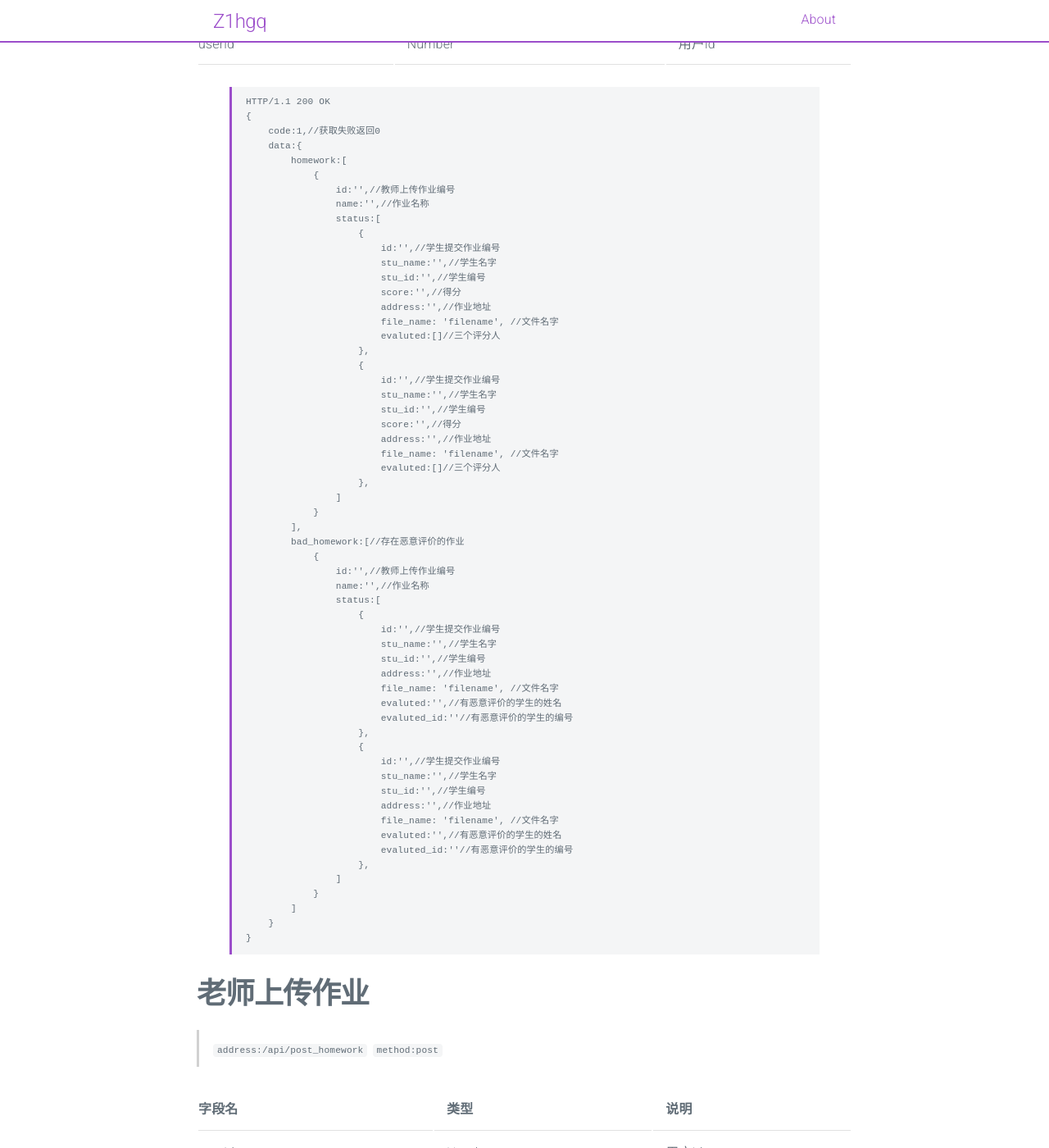
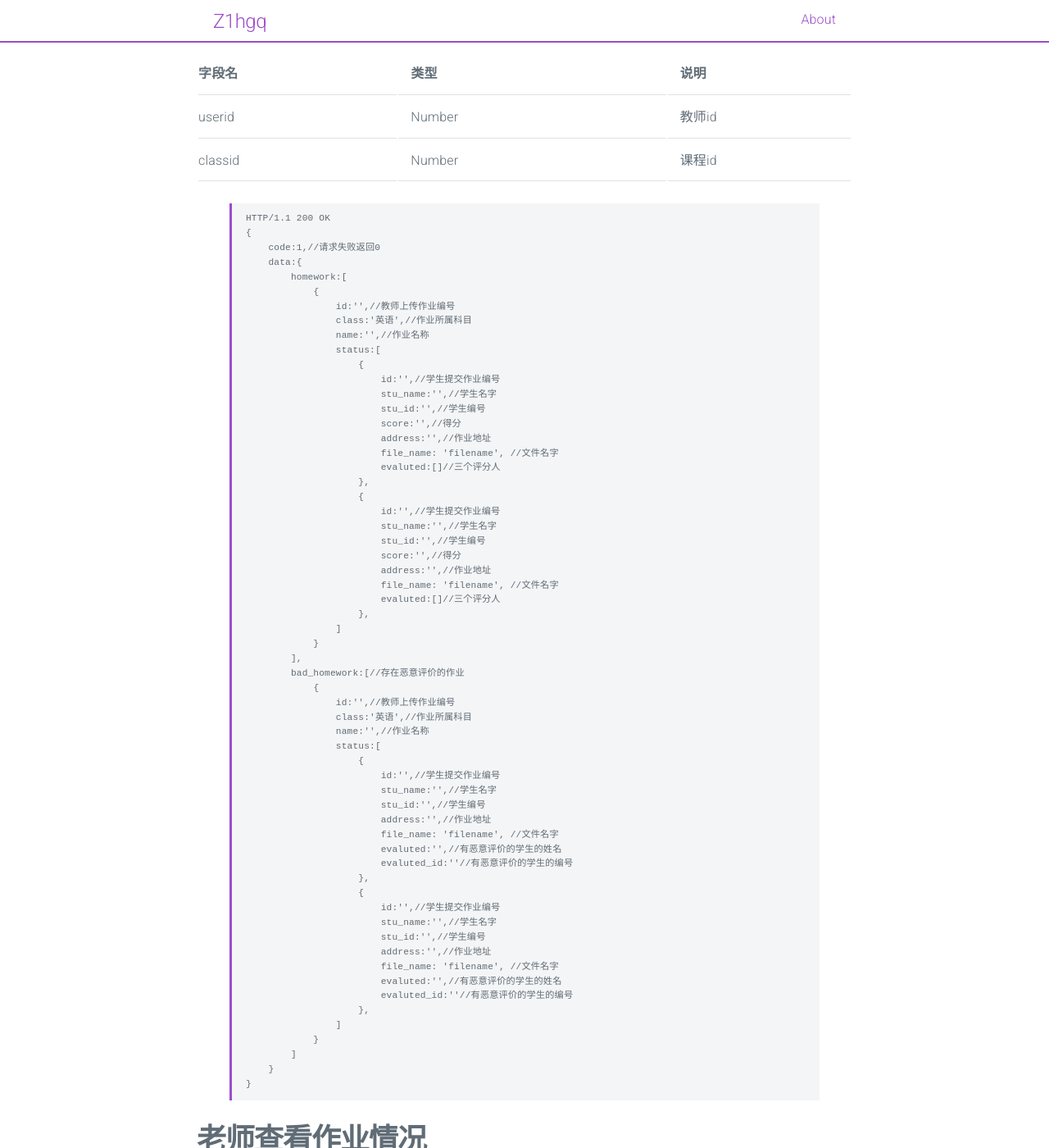
Before and after one commit to Z1hgq/Z1hgq.github.io, a Jekyll site: the page built from _posts/2019-03-13-Student-homework-evalution-system-api.md, in a window 1280 px wide and 1400 px high, scrolled down 3610 px. Shown: the whole window at 82% size. Built offline with Jekyll 4.4.1, drawn with Linux system fonts in a browser that asks for light colours; some of the changed text lies outside the part shown.

Commit message:
api update

```diff
--- a/_posts/2019-03-13-Student-homework-evalution-system-api.md
+++ b/_posts/2019-03-13-Student-homework-evalution-system-api.md
@@ -64,6 +64,7 @@ HTTP/1.1 200 OK
         homework_to_be_done:[  //所有待完成的作业都放进这个数组
             {
                 id:123,//教师上传作业编号
+                class:'英语',//作业所属科目
                 name:'',//作业名称
                 address:''//作业地址
                 file_name: 'filename', //文件名字
@@ -73,6 +74,7 @@ HTTP/1.1 200 OK
             },
             {
                 id:123,//教师上传作业编号
+                class:'英语',//作业所属科目
                 name:'',//作业名称
                 address:''//作业地址
                 file_name: 'filename', //文件名字
@@ -84,6 +86,7 @@ HTTP/1.1 200 OK
         homework_to_be_evalution:[//所有待测评的作业
             {
                 id:123,//待测评的提交作业编号
+                class:'英语',//作业所属科目
                 student_id:'',//该作业的学生编号
                 name:'',//待测评作业文件名称
                 file_name: 'filename', //文件名字
@@ -91,6 +94,7 @@ HTTP/1.1 200 OK
             },
             {
                 id:123,//待测评的提交作业编号
+                class:'英语',//作业所属科目
                 student_id:'',//该作业的学生编号
                 name:'',//待测评作业文件名称
                 file_name: 'filename', //文件名字
@@ -98,6 +102,7 @@ HTTP/1.1 200 OK
             },
             {
                 id:123,//待测评的提交作业编号
+                class:'英语',//作业所属科目
                 student_id:'',//该作业的学生编号
                 name:'',//待测评作业文件名称
                 file_name: 'filename', //文件名字
@@ -135,7 +140,7 @@ HTTP/1.1 200 OK
 | 字段名 | 类型 | 说明 |
 | --- | --- | --- |
 | id | Number | 学生编号 |
-| homework_id | Number | 作业编号 |
+| homework_id | Number | 教师上传a作业编号 |
 | address | String | 作业地址 |
 
 {% highlight ruby %}
@@ -144,6 +149,80 @@ HTTP/1.1 200 OK
     code:1,//上传失败返回0
 }
 {% endhighlight %}
+
+### **根据课程编号查询作业**
+
+> `address:/api/get_homework_by_class`
+> `method:get`
+
+| 字段名 | 类型 | 说明 |
+| --- | --- | --- |
+| userid | Number | 教师id |
+| classid | Number | 课程id |
+
+{% highlight ruby %}
+HTTP/1.1 200 OK
+{
+    code:1,//请求失败返回0
+    data:{
+        homework:[
+            {
+                id:'',//教师上传作业编号
+                class:'英语',//作业所属科目
+                name:'',//作业名称
+                status:[
+                    {
+                        id:'',//学生提交作业编号
+                        stu_name:'',//学生名字
+                        stu_id:'',//学生编号
+                        score:'',//得分
+                        address:'',//作业地址
+                        file_name: 'filename', //文件名字
+                        evaluted:[]//三个评分人
+                    },
+                    {
+                        id:'',//学生提交作业编号
+                        stu_name:'',//学生名字
+                        stu_id:'',//学生编号
+                        score:'',//得分
+                        address:'',//作业地址
+                        file_name: 'filename', //文件名字
+                        evaluted:[]//三个评分人
+                    },
+                ]
+            }
+        ],
+        bad_homework:[//存在恶意评价的作业
+            {
+                id:'',//教师上传作业编号
+                class:'英语',//作业所属科目
+                name:'',//作业名称
+                status:[
+                    {
+                        id:'',//学生提交作业编号
+                        stu_name:'',//学生名字
+                        stu_id:'',//学生编号
+                        address:'',//作业地址
+                        file_name: 'filename', //文件名字
+                        evaluted:'',//有恶意评价的学生的姓名
+                        evaluted_id:''//有恶意评价的学生的编号
+                    },
+                    {
+                        id:'',//学生提交作业编号
+                        stu_name:'',//学生名字
+                        stu_id:'',//学生编号
+                        address:'',//作业地址
+                        file_name: 'filename', //文件名字
+                        evaluted:'',//有恶意评价的学生的姓名
+                        evaluted_id:''//有恶意评价的学生的编号
+                    },
+                ]
+            }
+        ]
+    }
+}
+{% endhighlight %}
+
 
 ### **老师查看作业情况**
 
@@ -216,13 +295,15 @@ HTTP/1.1 200 OK
 {% endhighlight %}
 
 ### **老师上传作业**
-> `address:/api/post_homework`
+> `address:/api/tea_post_homework`
 > `method:post`
 
 | 字段名 | 类型 | 说明 |
 | --- | --- | --- |
 | userid | Number | 用户id |
+| classid | Number | 课程id |
 | name | String | 作业名称 |
+| file_name | String | 文件名称 |
 | address | String | 作业地址 |
 | description | String | 作业描述 |
 
@@ -255,9 +336,7 @@ HTTP/1.1 200 OK
 
 | 字段名 | 类型 | 说明 |
 | --- | --- | --- |
-| userid | Number | 用户id |
-| name | String | 作业名称 |
-| description | String | 作业描述 |
+| files | FormData | 上传的文件是以FormData对象的形式上传的 |
 
 {% highlight ruby %}
 HTTP/1.1 200 OK
```
